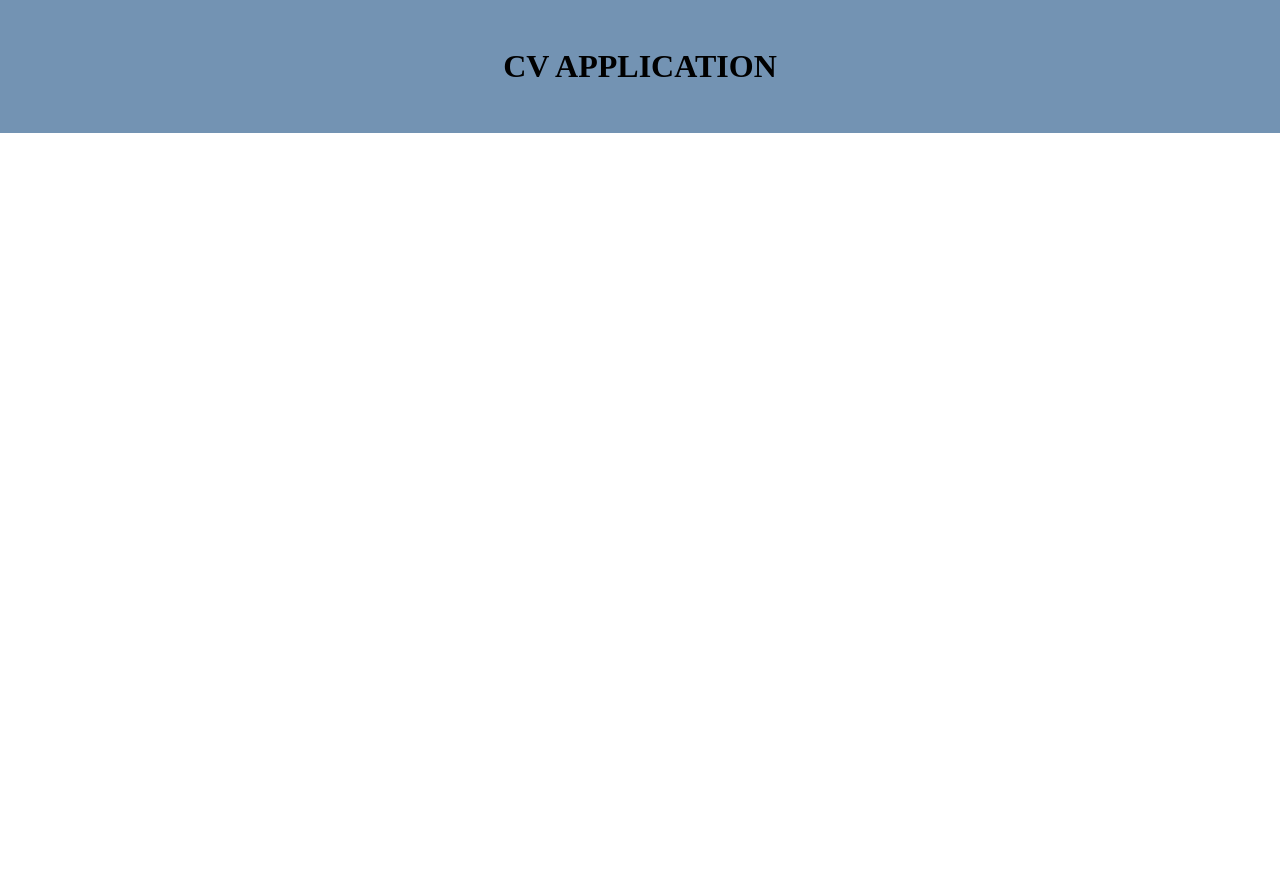
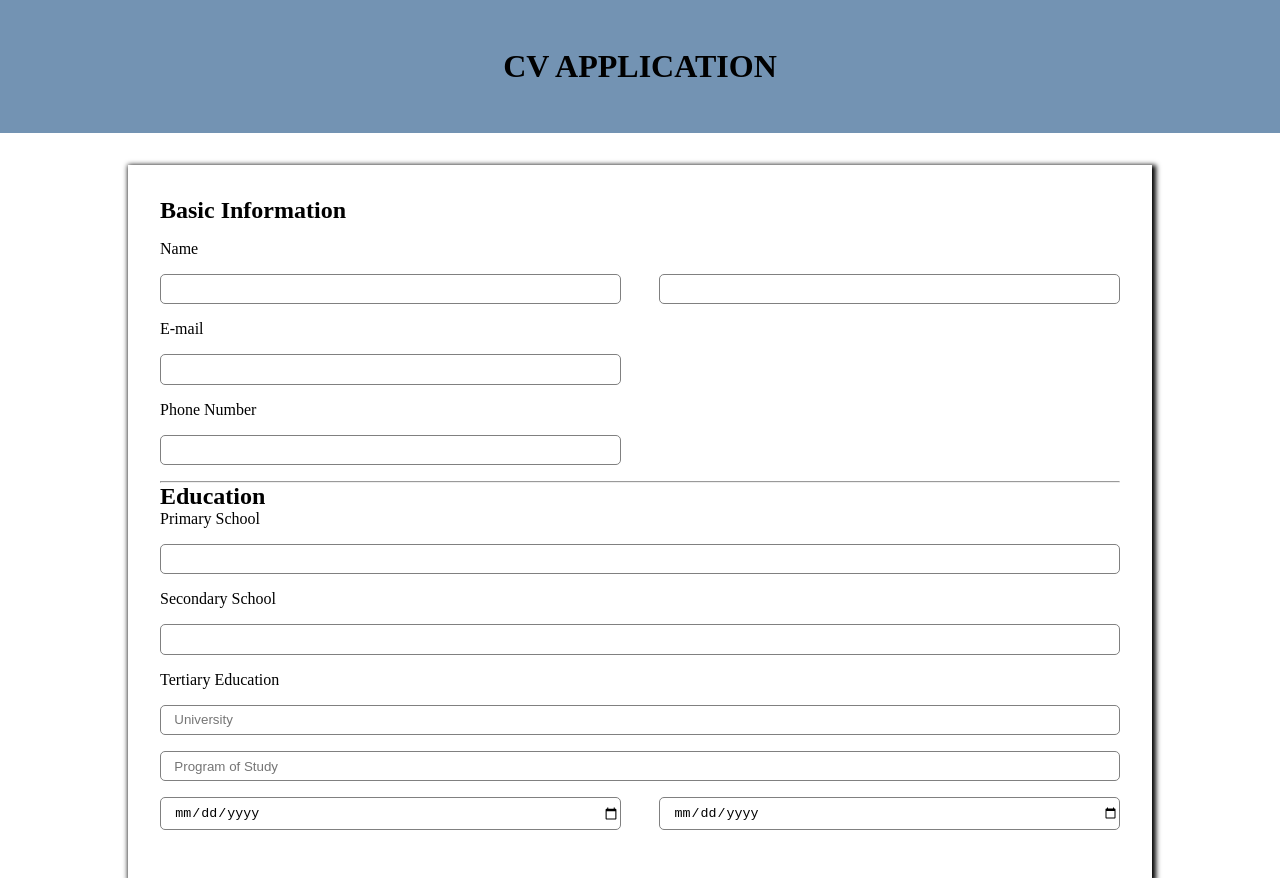
Before and after one commit to Joseph-Dzanja/CV-Application, a React (Vite) app: page / in a window 1280 px wide. Before the commit the page ends 800 px from the top, so only its background shows below. Built offline with nearby package versions, Linux system fonts and the light colour scheme.

Commit message:
finished first two form sections

```diff
--- a/src/components/Form.jsx
+++ b/src/components/Form.jsx
@@ -0,0 +1,56 @@
+import '../styles/form.css'
+
+export default function Form(){
+    return(
+        <form action="" className='form'>
+            <div className="formContainer">
+                <h2>Basic Information</h2>
+                <div className="namesContainer">
+                    <label htmlFor="">Name</label>
+                    <div className='nameInputs'>
+                        <input type="text" id='fname'/>
+                        <input type="text" id='lname'/>
+                    </div>
+                </div>
+                <div className="emailContainer">
+                    <label htmlFor="">E-mail</label>
+                    <div className="emailInput">
+                        <input type="email" id='email'/>
+                    </div>
+                </div>
+                <div className="pNumber">
+                    <label htmlFor="">Phone Number</label>
+                    <div className='phoneNumberInput'>
+                        <input type="tel" pattern="[0-9]{4}-[0-9]{2}-[0-9]{2}-[0-9]{2}" id='phoneNumber'/>
+                    </div>
+                </div>
+            </div>
+            <hr className='hr'/>
+            <div className='formContainer'>
+                <h2>Education</h2>
+                <label htmlFor="">Primary School</label>
+                <div className="primarySInput">
+                    <input type="text" id='primary'/>
+                </div>
+                <label htmlFor="">Secondary School</label>
+                <div className="secondaryEInput">
+                    <input type="text" id='secondary'/>
+                </div>
+                <label htmlFor="">Tertiary Education</label>
+                <div className="tertiaryEInput">
+                    <input type="text" id='tertiary' placeholder='University'/>
+                </div>
+                <div className="tertiaryPInput">
+                    <input type="text" id='program' placeholder='Program of Study'/>
+                </div>
+                <div className='tertiaryDates'>
+                    <input type="date" id='startDate'/>
+                    <input type="date" id='endDate'/>
+                </div>
+            </div>
+            <div className='formContainer'>
+
+            </div>
+        </form>
+    )
+}
--- a/src/main.jsx
+++ b/src/main.jsx
@@ -1,10 +1,12 @@
 import React from 'react'
 import ReactDOM from 'react-dom/client'
 import Header from './components/Header'
+import Form from './components/Form'
 import './styles/main.css'
 
 ReactDOM.createRoot(document.getElementById('root')).render(
   <React.StrictMode>
     <Header />
+    <Form />
   </React.StrictMode>,
 )
--- /dev/null
+++ b/src/styles/form.css
@@ -0,0 +1,36 @@
+.form{
+    box-shadow: 2px 2px 5px 2px;
+    width: 80%;
+    margin: 0 auto;
+    padding: 2em;
+    margin-top: 2em;
+}
+
+.formContainer{
+
+}
+
+.namesContainer{
+    margin-top: 1em;
+}
+
+.nameInputs, .emailInput, .phoneNumberInput, .primarySInput, .secondaryEInput, .tertiaryEInput, .tertiaryDates{
+    margin: 1em 0;
+}
+
+#fname, #lname, #email, #phoneNumber, #primary, #secondary, #tertiary, #program, #startDate, #endDate{
+    width: 48%;
+    padding: .5em 0;
+    border-radius: 5px;
+    border: 1px solid grey;
+    padding-left: 1em;
+}
+
+.nameInputs, .tertiaryDates{
+    display: flex;
+    justify-content: space-between;
+}
+
+#primary, #secondary, #tertiary, #program{
+    width: 100%;
+}
--- a/src/styles/main.css
+++ b/src/styles/main.css
@@ -1,3 +1,4 @@
 *,*::after,*::before{
     margin: 0;
+    box-sizing: border-box;
 }
```
